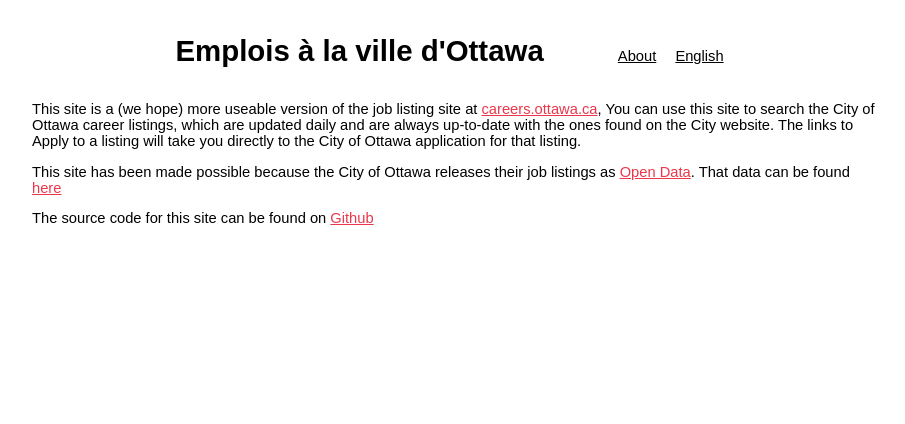
After one commit to ckanica/ottawajobs, a Flask app: template templates/about.html in a window 1280 px wide. The commit adds this page. Shown: the top 424 px of the page, without its empty margins (183-1088 px from the left). Run offline with Flask 2, Linux system fonts and the light colour scheme; the template is opened without the code that fills it, so the values that code supplies are empty; some libraries are stand-ins or nearby versions; some web fonts are replaced.

Commit message:
about page

```diff
--- a/app.py
+++ b/app.py
@@ -16,6 +16,10 @@ data_url = 'http://data.ottawa.ca/storage/f/20141019T170040/city_jobs.xml'
 @app.route('/')
 def root():
     return redirect('/en/')
+
+@app.route('/about')
+def about():
+    return render_template('about.html', lang='en')
 
 @app.route('/<lang>/')
 def index(lang):
--- /dev/null
+++ b/templates/about.html
@@ -0,0 +1,19 @@
+{% extends 'base.html' %}
+
+{% block content %}
+<p>This site is a (we hope) more useable version of the job listing site at
+    <a href="https://careers.ottawa.ca/extjobsearch?sap-language=EN#">careers.ottawa.ca</a>,
+    You can use this site to search the City of Ottawa career listings, which are
+    updated daily and are always up-to-date with the ones found on the City website.
+    The links to Apply to a listing will take you directly to the City of Ottawa
+    application for that listing.
+</p>
+
+<p>This site has been made possible because the City of Ottawa releases their
+    job listings as <a href="http://en.wikipedia.org/wiki/Open_data">Open Data</a>.
+    That data can be found <a href="http://data.ottawa.ca/dataset/job-opportunities">here</a>
+</p>
+
+<p>The source code for this site can be found on <a href="">Github</a>
+</p>
+{% endblock %}
--- a/templates/base.html
+++ b/templates/base.html
@@ -28,7 +28,6 @@
             {% else %}
                 <li><a href="/en">English</a></li>
             {% endif %}
-            <li><a href="/help">Help</a></li>
       </ul>
     </header>
 
```
